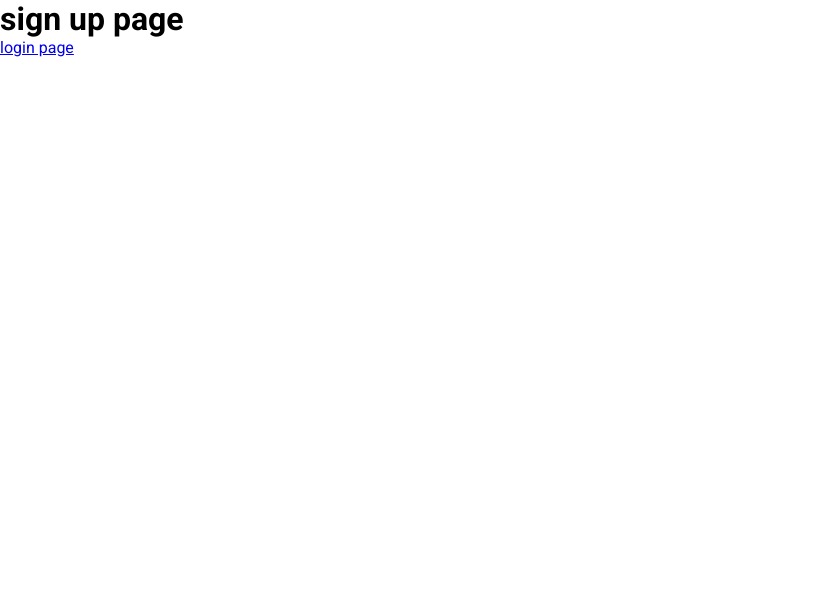
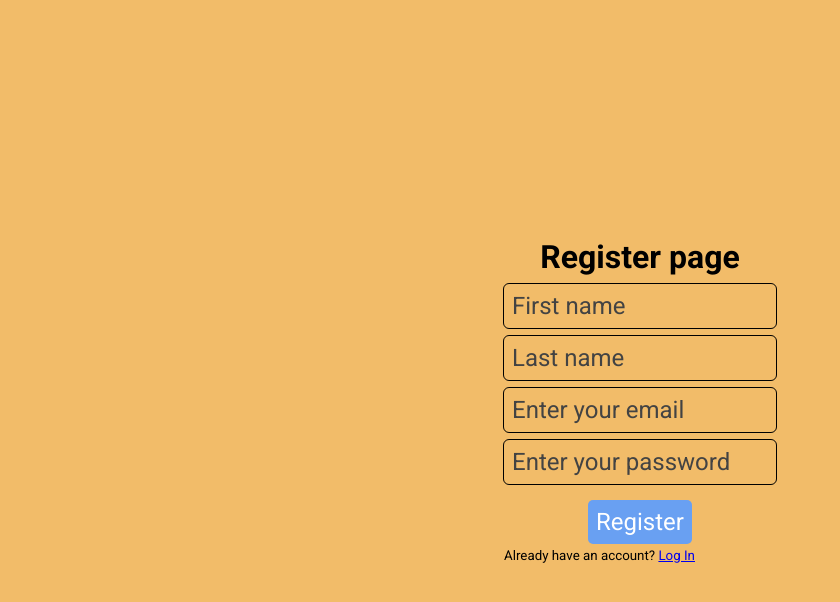
Before and after one commit to N1tingale/Year2Year, a React (Vite) app in the folder frontend/: page /signup in a window 1280 px wide. Shown: the top 602 px of the page, without its empty margins (0-840 px from the left). Built offline with nearby package versions, Linux system fonts and the light colour scheme.

Commit message:
finished simple design for login/register pages

```diff
--- a/frontend/src/pages/Login/Login.jsx
+++ b/frontend/src/pages/Login/Login.jsx
@@ -1,5 +1,5 @@
 import './Login.scss'
-
+import { Link } from 'react-router-dom'
 export default function Login(){
     return (
         <div className='content-container'>
@@ -8,6 +8,7 @@ export default function Login(){
                <input className='input-box' type="email" placeholder='Enter your email'/>
                <input className='input-box' type="password" placeholder='Enter your password'/>
                <button className='login-button'>Log in</button>
+               <small className='small-text'>Don't have an account? <Link to='/signup'>Sign Up</Link></small>
            </div>
         </div>
     )
--- a/frontend/src/pages/Login/Login.scss
+++ b/frontend/src/pages/Login/Login.scss
@@ -28,7 +28,7 @@
             font-size: 1.5rem;
             width: 20vw;
             &::placeholder {
-                color: black;
+                color: #434343;
             }
         }
         .login-button {
@@ -44,6 +44,10 @@
                 cursor: pointer;
             }
         }
+        .small-text {
+            margin-top: 0.25rem;
+            align-self: flex-start;
+        }
     }
 
 }
--- a/frontend/src/pages/SignUp/SignUp.jsx
+++ b/frontend/src/pages/SignUp/SignUp.jsx
@@ -1,8 +1,17 @@
-export default function SignUp(){
+import './SignUp.scss'
+import { Link } from 'react-router-dom'
+export default function SignUp() {
     return (
-        <>
-            <h1>sign up page</h1>
-            <a href="/login">login page</a>
-        </>
+        <div className='content-container'>
+           <h1 className='header'>Register page</h1>
+           <div className='signup-container'>
+            <input className='input-box' type="text" placeholder='First name'/>
+            <input className='input-box' type="text" placeholder='Last name'/>
+            <input className='input-box' type="email" placeholder='Enter your email'/>
+            <input className='input-box' type="password" placeholder='Enter your password'/>
+            <button className='signup-button'>Register</button>
+            <small className='small-text'>Already have an account? <Link to='/login'>Log In</Link></small>
+           </div>
+        </div>
     )
 }
--- a/frontend/src/pages/SignUp/SignUp.scss
+++ b/frontend/src/pages/SignUp/SignUp.scss
@@ -0,0 +1,53 @@
+@import '../../variables.scss';
+
+.content-container {
+    width: 100vw;
+    height: 100vh;
+    background-color: $base;
+    display: flex;
+    justify-content: center;
+    align-items: center;
+    flex-direction: column;
+
+    .signup-container {
+        display: flex;
+        flex-direction: column;
+        justify-content: center;
+        align-items: center;
+
+        .header {
+            font-size: 2.5rem;
+        }
+        .input-box {
+            border: none;
+            outline: 1px solid black;
+            margin-top: 0.5rem;
+            padding: 0.5rem;
+            border-radius: 5px;
+            background-color: inherit;
+            font-size: 1.5rem;
+            width: 20vw;
+            &::placeholder {
+                color: #434343;
+            }
+        }
+        .signup-button {
+            border: none;
+            outline: none;
+            margin-top: 1rem;
+            padding: 0.5rem;
+            border-radius: 5px;
+            color: white;
+            font-size: 1.5rem;
+            background-color: $complementary;
+            &:hover {
+                cursor: pointer;
+            }
+        }
+        .small-text {
+            margin-top: 0.25rem;
+            align-self: flex-start;
+        }
+    }
+
+}
```
